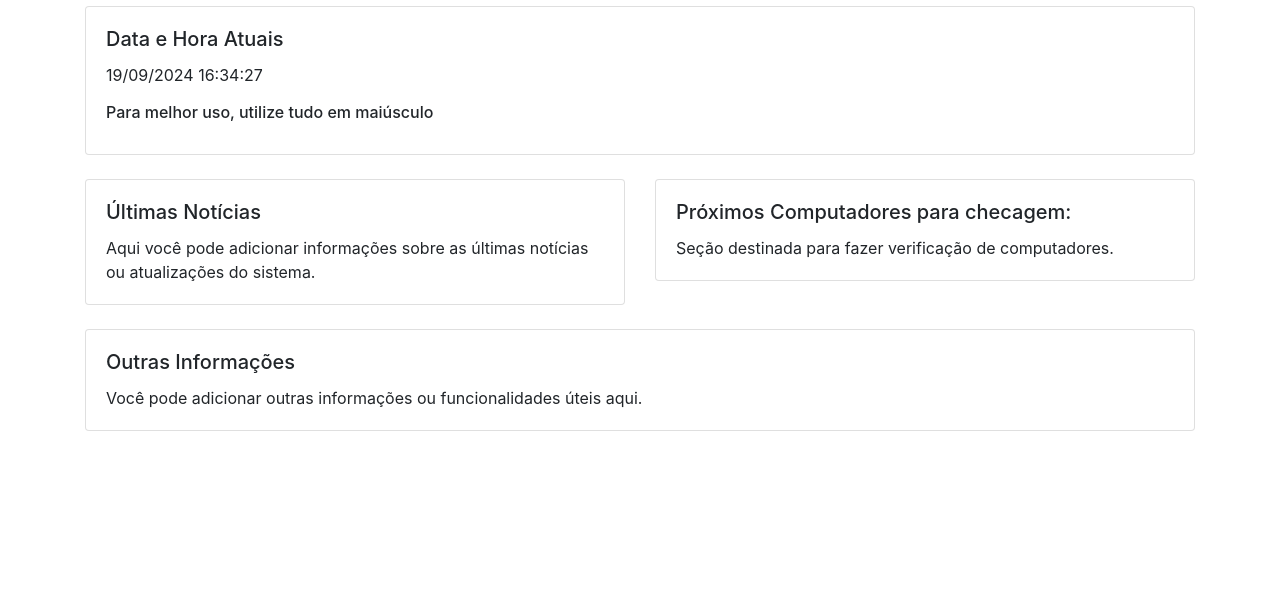
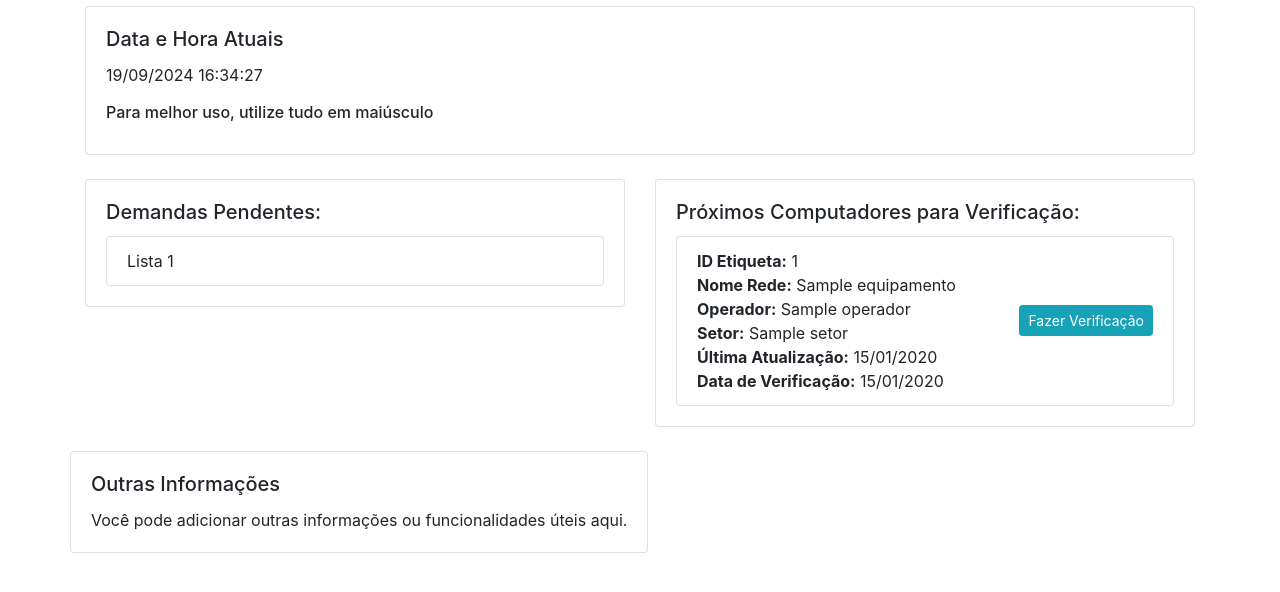
Before and after one commit to marcoskw/licenca, a Django app: page / in a window 1280 px wide. Shown: the part 156-748 px from the top of the page. Run offline with Django 5.2, Linux system fonts and the light colour scheme; a user stored in the database is signed in; tables that the repository leaves empty hold one stand-in row (values such as "Sample post"); some libraries are stand-ins or nearby versions.

Commit message:
Customizando home - Adicionando Próximos computadores para verificação

```diff
--- a/equipamentos/models.py
+++ b/equipamentos/models.py
@@ -1,4 +1,5 @@
 from django.utils import timezone
+from datetime import timedelta
 
 from django.db import models
 
@@ -48,10 +49,15 @@ class Equipamento(models.Model):
     serial_number = models.CharField(max_length=150)
     data_cadastro = models.DateTimeField(default=timezone.now)
     data_ultima_atualizacao = models.DateTimeField(default=timezone.now)
+    proxima_verificacao = models.DateTimeField(default=timezone.now)
     observacoes = models.TextField(blank=True)
 
     def __str__(self):
         return self.nome_rede
+
+    def save(self, *args, **kwargs):
+        self.proxima_verificacao = self.data_ultima_atualizacao + timedelta(days=180)
+        super().save(*args, **kwargs)
 
 class Computador(Equipamento):
     tipo_armazenamento_choices = (
--- a/parametros/templates/home.html
+++ b/parametros/templates/home.html
@@ -22,23 +22,40 @@
         </div>
 
         <div class="row">
+
             <div class="col-md-6">
                 <div class="card mb-4">
                     <div class="card-body">
-                        <h5 class="card-title">Últimas Notícias</h5>
-                        <p class="card-text">Aqui você pode adicionar informações sobre as últimas notícias ou atualizações do sistema.</p>
+                        <h5 class="card-title">Demandas Pendentes:</h5>
+                        <ul class="list-group">
+                            <li class="list-group-item">Lista 1</li>
+                        </ul>
                     </div>
                 </div>
             </div>
+
             <div class="col-md-6">
-                <div class="card mb-4">
+                <div class="card mb-4 shadow-sm">
                     <div class="card-body">
-                        <h5 class="card-title">Próximos Computadores para checagem:</h5>
-                        <p class="card-text">Seção destinada para fazer verificação de computadores.</p>
+                        <h5 class="card-title">Próximos Computadores para Verificação:</h5>
+                        <ul class="list-group">
+                            {% for computador in computadores_verificacao %}
+                                <li class="list-group-item d-flex justify-content-between align-items-center">
+                                    <div>
+                                        <strong>ID Etiqueta:</strong> {{ computador.id }}<br>
+                                        <strong>Nome Rede:</strong> {{ computador.nome_rede }}<br>
+                                        <strong>Operador:</strong> {{ computador.operador }}<br>
+                                        <strong>Setor:</strong> {{ computador.setor }}<br>
+                                        <strong>Última Atualização:</strong> {{ computador.data_ultima_atualizacao|date:"d/m/Y" }}<br>
+                                        <strong>Data de Verificação:</strong> {{ computador.proxima_verificacao|date:"d/m/Y" }}
+                                    </div>
+                                    <button class="btn btn-info btn-sm">Fazer Verificação</button>
+                                </li>
+                            {% endfor %}
+                        </ul>
                     </div>
                 </div>
             </div>
-        </div>
 
         <div class="card">
             <div class="card-body">
--- a/parametros/views.py
+++ b/parametros/views.py
@@ -1,12 +1,15 @@
 from django.shortcuts import render, redirect
 from datetime import datetime
-
+from datetime import timedelta
+from equipamentos.models import Computador
 from parametros.models import ParametrosEmpresa
 
 # Create your views here.
 def home(request):
     if not request.user.is_authenticated:
         return redirect('/login')
+
+    computadores_verificacao = Computador.objects.filter(status="ATV").order_by('-data_ultima_atualizacao')[:5]
 
     current_time = datetime.now()
     if request.user.is_authenticated:
@@ -17,6 +20,7 @@ def home(request):
             'current_time': current_time,
             'first_name': first_name,
             'last_name': last_name,
+            'computadores_verificacao':computadores_verificacao,
         }
     return render(request, 'home.html', context)
 
```
Also changed, not shown: equipamentos/migrations/0005_equipamento_proxima_verificacao.py (added).
